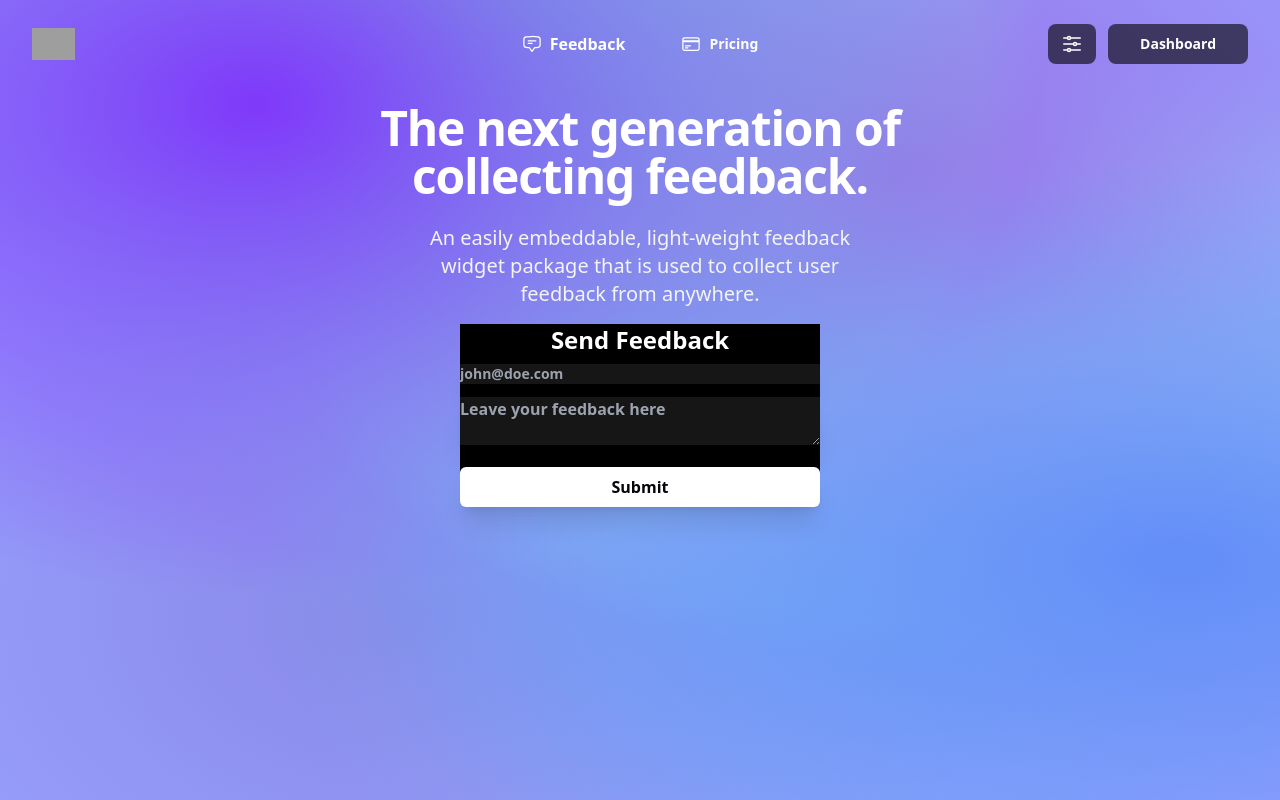
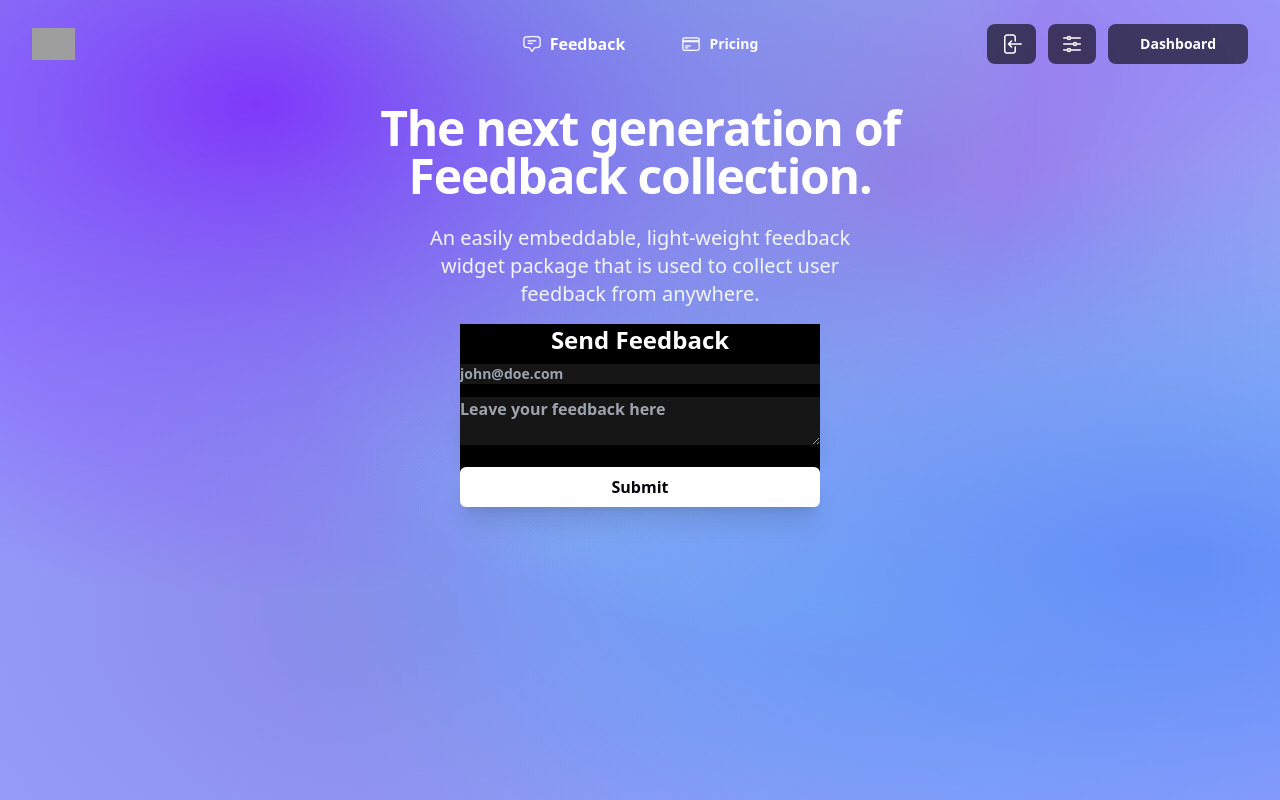
Before and after one commit to ramezj/astralics, a Next.js app in the folder client/: page / in a window 1280 px wide. Built offline with nearby package versions, Linux system fonts and the light colour scheme; no server answers; sample sign-in values are in the browser's storage; grey boxes are pictures that could not be loaded.

Commit message:
new log out svg button in navbar

```diff
--- /dev/null
+++ b/client/components/navbar/LogOut.js
@@ -0,0 +1,23 @@
+import { ArrowLeftOnRectangleIcon } from "@heroicons/react/24/outline";
+import { useSession, signIn, signOut } from "next-auth/react"
+
+export default function LogOut() {
+    const signUserOut = async () => {
+        signOut();
+      }
+    return (
+        <>
+        <a onClick={signUserOut}
+         className='
+         px-3 py-2
+         bg-black bg-opacity-60 hover:bg-opacity-70
+         rounded-lg
+         font-bold flex gap-2 content-center justify-center items-center
+         duration-300
+         cursor-pointer
+         '>
+        <ArrowLeftOnRectangleIcon className='text-white' width={25} height={24}/>
+        </a>
+        </>
+    )
+}
--- a/client/components/navbar/index.js
+++ b/client/components/navbar/index.js
@@ -2,6 +2,7 @@ import { Fragment, useState } from 'react'
 import { useSession, signIn, signOut } from "next-auth/react"
 import Link from 'next/link'
 import Feedback from './Feedback'
+import LogOut from './LogOut'
 import { Dialog, Disclosure, Popover, Transition } from '@headlessui/react'
 import {
   ArrowPathIcon,
@@ -76,12 +77,13 @@ export default function Navbar() {
             {
               session
               ? <>
+              <LogOut />
               <Settings />
               <Link href='/app' className='px-8 py-2 bg-black bg-opacity-60 hover:bg-opacity-70 text-white rounded-lg font-bold flex gap-2 content-center justify-center items-center duration-300'>
                 Dashboard
                 </Link></>
               : <> <button className='px-8 py-2 bg-black bg-opacity-60 hover:bg-opacity-70 rounded-lg font-bold flex justify-center items-center gap-2 duration-300' onClick={signUserIn}>
-                Get Started - It's Free
+                Get Started, It's Free
                 {/* <ArrowSmallRightIcon width={20} className='flex content-center align-middle'/> */}
                 </button></>
             }
@@ -133,7 +135,7 @@ export default function Navbar() {
                 Dashboard
                 </Link></>
               : <><Link onClick={signUserIn} href='/' className='px-8 py-2 bg-black bg-opacity-60 hover:bg-opacity-70 rounded-lg font-bold flex justify-center gap-2 duration-300'>
-              Get Started - It's Free
+              Get Started, It's Free
               </Link></>
               }
                 </a>
--- a/client/pages/index.js
+++ b/client/pages/index.js
@@ -12,7 +12,7 @@ export default function Component() {
       <center>
         <div className="">
             <h1 className='sm:text-5xl 2xl:text-7xl 2xl:mt-14 text-4xl w-4/5 font-bold tracking-tight leading-none text-white md:text-5xl lg:text-5xl lg:mt-4 lg:w-3/6 sm:mt-8'>
-            The next generation of collecting feedback.
+            The next generation of Feedback collection.
             </h1>
             <br />
             <p className='text-gray-100 lg:text-xl lg:w-2/6 md:w-3/6 w-4/5'>An easily embeddable, light-weight feedback widget package that is used to collect user feedback from anywhere.</p>
```
